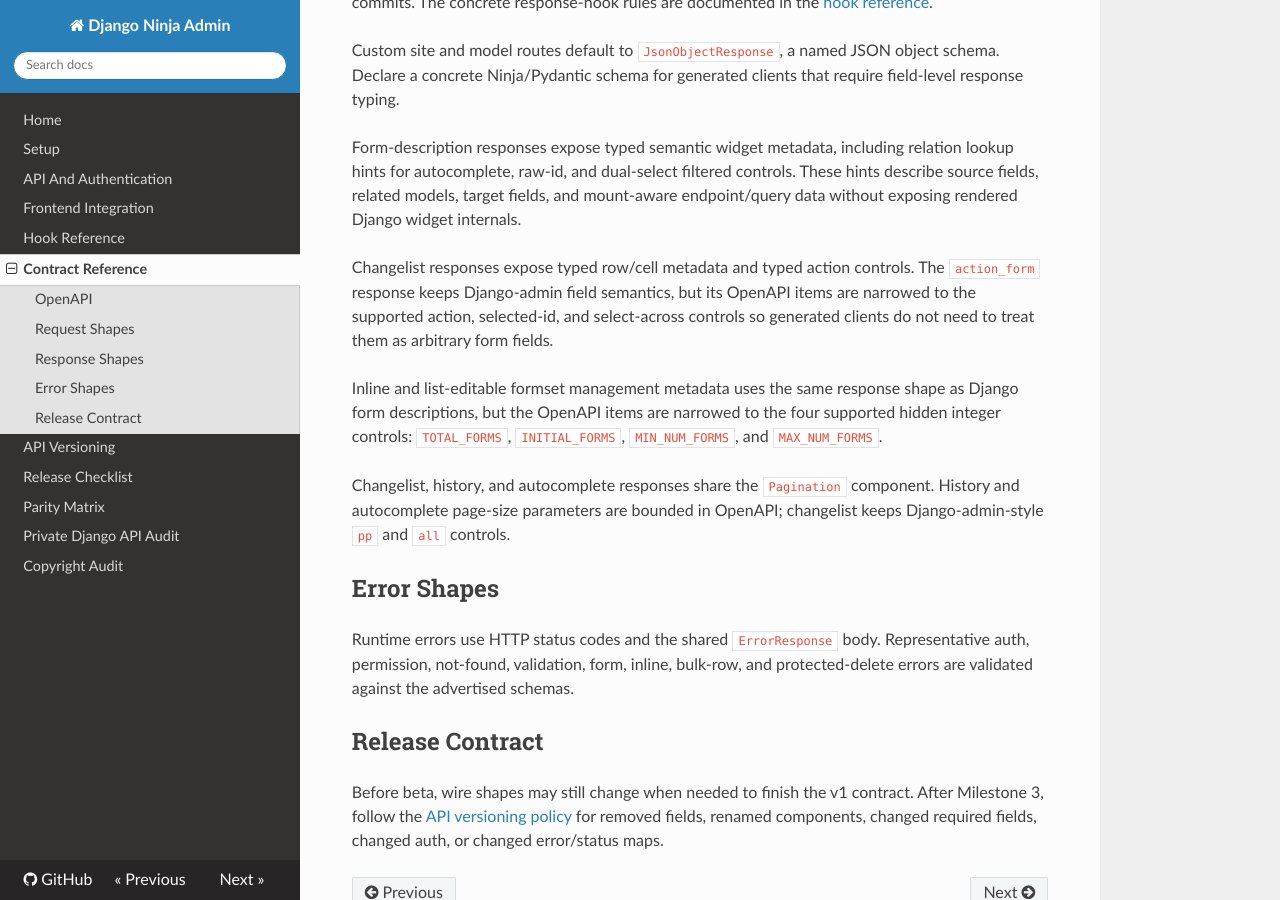
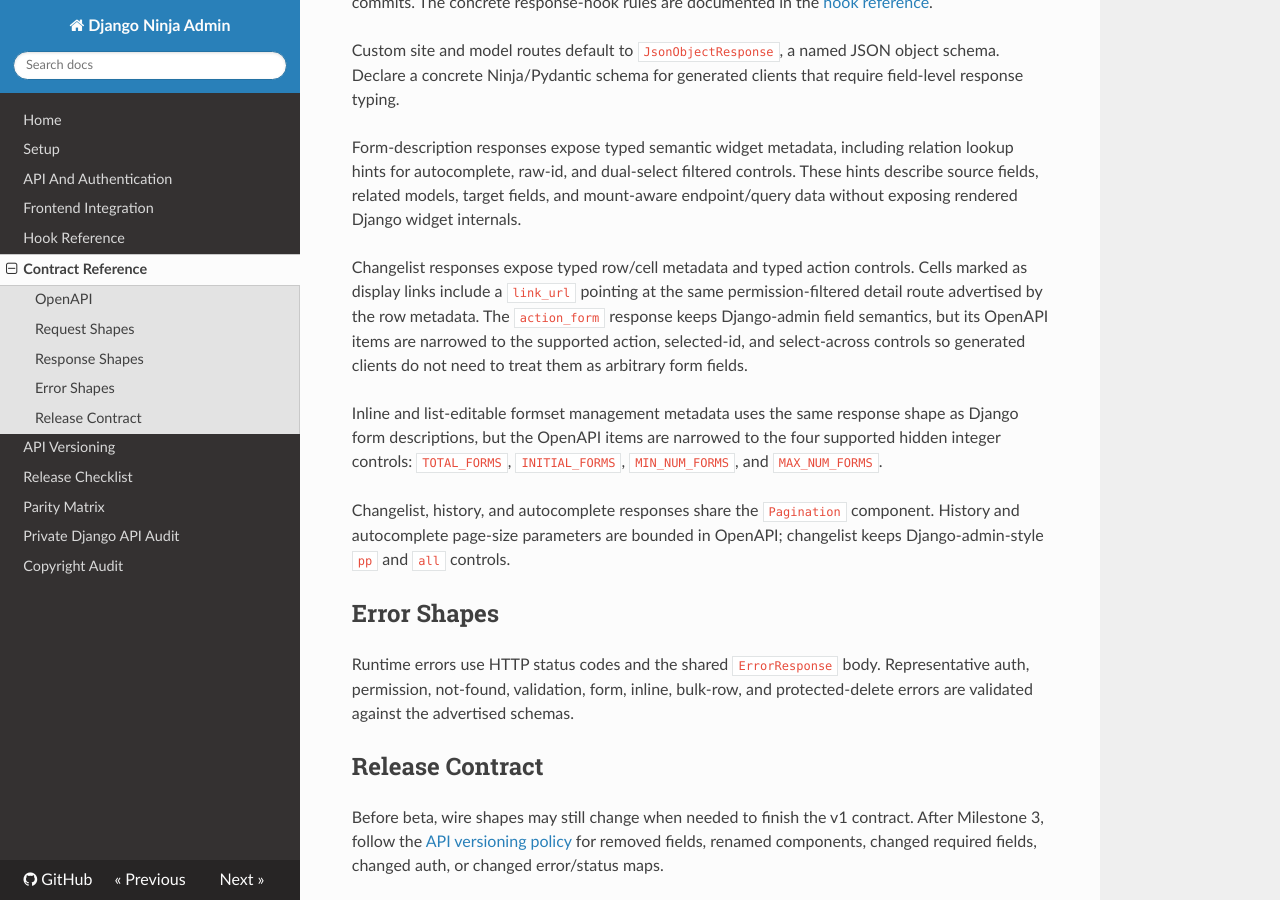
Before and after one commit to martijnberger/django-ninja-admin, an MkDocs documentation site: the page built from docs/contract-reference.md, in a window 1280 px wide and 900 px high, scrolled down 1022 px. Built offline with MkDocs 1.6.1, drawn with Linux system fonts in a browser that asks for light colours; nearby versions of some CDN libraries.

Commit message:
Expose changelist cell link URLs

```diff
--- a/docs/contract-reference.md
+++ b/docs/contract-reference.md
@@ -52,6 +52,8 @@ and mount-aware endpoint/query data without exposing rendered Django widget
 internals.
 
 Changelist responses expose typed row/cell metadata and typed action controls.
+Cells marked as display links include a `link_url` pointing at the same
+permission-filtered detail route advertised by the row metadata.
 The `action_form` response keeps Django-admin field semantics, but its OpenAPI
 items are narrowed to the supported action, selected-id, and select-across
 controls so generated clients do not need to treat them as arbitrary form
```
Also changed, not shown: CHANGELOG.md (+6 -0 lines), docs/parity-matrix.md (+1 -1 lines), 5 other files.
